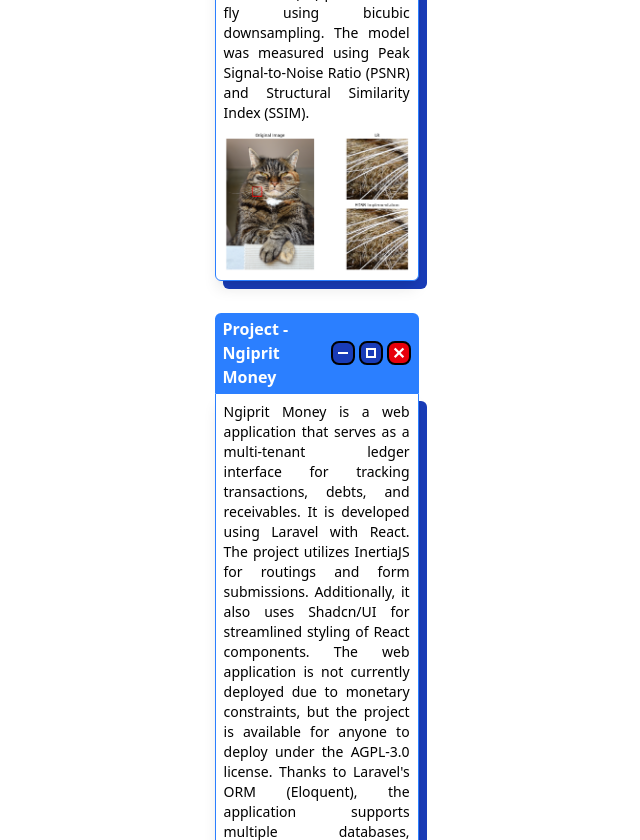
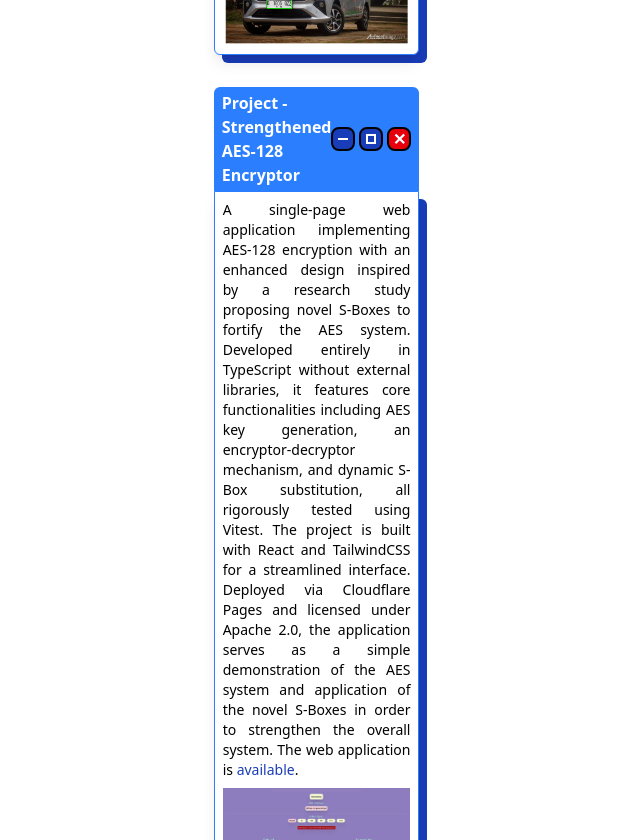
Before and after one commit to agw2005/agw2005.github.io, a React (Vite) app: page / in a window 1280 px wide. Shown: the part 1960-2800 px from the top of the page, without its empty margins (333-973 px from the left). Built offline with nearby package versions, Linux system fonts and the light colour scheme.

Commit message:
updated projects

```diff
--- a/src/App.tsx
+++ b/src/App.tsx
@@ -71,6 +71,23 @@ function App() {
                 {aboutMeData.Description}
               </WindowBorder>
 
+              <WindowBorder title="Project - Ngiprit Money">
+                <p className="mb-2">
+                  Ngiprit Money is a web application that serves as a
+                  multi-tenant ledger interface for tracking transactions,
+                  debts, and receivables. It is developed using Laravel with
+                  React. The project utilizes InertiaJS for routings and form
+                  submissions. Additionally, it also uses Shadcn/UI for
+                  streamlined styling of React components. The web application
+                  is not currently deployed due to monetary constraints, but the
+                  project is available for anyone to deploy under the AGPL-3.0
+                  license. Thanks to Laravel's ORM (Eloquent), the application
+                  supports multiple databases, including SQLite, MySQL, and
+                  PostgreSQL.
+                </p>
+                <img src="Ngiprit\ngiprit.png" alt="snippet of the project" />
+              </WindowBorder>
+
               <WindowBorder title="Project - License Plate Extractor">
                 <p className="mb-2">
                   This project employs CRNN architecture where CNN extracts
@@ -89,7 +106,58 @@ function App() {
                 />
               </WindowBorder>
 
-              <WindowBorder title="Project - Reproduction of EDSR">
+              <WindowBorder title="Project - Strengthened AES-128 Encryptor">
+                <p className="mb-2">
+                  A single-page web application implementing AES-128 encryption
+                  with an enhanced design inspired by a research study proposing
+                  novel S-Boxes to fortify the AES system. Developed entirely in
+                  TypeScript without external libraries, it features core
+                  functionalities including AES key generation, an
+                  encryptor-decryptor mechanism, and dynamic S-Box substitution,
+                  all rigorously tested using Vitest. The project is built with
+                  React and TailwindCSS for a streamlined interface. Deployed
+                  via Cloudflare Pages and licensed under Apache 2.0, the
+                  application serves as a simple demonstration of the AES system
+                  and application of the novel S-Boxes in order to strengthen
+                  the overall system. The web application is{" "}
+                  <a
+                    className="text-blue-800"
+                    target="_blank"
+                    href="https://aes-strengthened-sbox.pages.dev/"
+                  >
+                    available
+                  </a>
+                  .
+                </p>
+                <img src="AES\AES-128.png" alt="snippet of the project" />
+              </WindowBorder>
+
+              <WindowBorder title="Project - Toy 16-bit RSA Encryptor">
+                <p className="mb-2">
+                  A simple web application that demonstrates the core principles
+                  of RSA encryption through an web interface. Developed in
+                  TypeScript without external libraries, it implements complete
+                  RSA logic, including variable generation, key construction,
+                  and the encryptor-decryptor process, all within a concise and
+                  transparent codebase exceeding 230 lines excluding Vite's
+                  React initialization. Built with React and deployed via
+                  Cloudflare Pages. The project offers an accessible example of
+                  public-key cryptography. The application is publicly available
+                  under the Apache 2.0. The web application is available through
+                  this{" "}
+                  <a
+                    className="text-blue-800"
+                    target="_blank"
+                    href="https://a84007c5.16bit-rsa-encryption-test.pages.dev//"
+                  >
+                    link
+                  </a>
+                  .
+                </p>
+                <img src="RSA\RSA-16.png" alt="snippet of the project" />
+              </WindowBorder>
+
+              {/* <WindowBorder title="Project - Reproduction of EDSR">
                 <p className="mb-2">
                   This project aims to replicate a state-of-the-art super
                   resolution model called Enhanced Deep Super-Resolution Network
@@ -107,29 +175,11 @@ function App() {
                   Structural Similarity Index (SSIM).
                 </p>
                 <img src="EDSR\edsr.png" alt="snippet of the project" />
-              </WindowBorder>
-
-              <WindowBorder title="Project - Ngiprit Money">
-                <p className="mb-2">
-                  Ngiprit Money is a web application that serves as a
-                  multi-tenant ledger interface for tracking transactions,
-                  debts, and receivables. It is developed using Laravel with
-                  React. The project utilizes InertiaJS for routings and form
-                  submissions. Additionally, it also uses Shadcn/UI for
-                  streamlined styling of React components. The web application
-                  is not currently deployed due to monetary constraints, but the
-                  project is available for anyone to deploy under the AGPL-3.0
-                  license. Thanks to Laravel's ORM (Eloquent), the application
-                  supports multiple databases, including SQLite, MySQL, and
-                  PostgreSQL.
-                </p>
-                <img src="Ngiprit\ngiprit.png" alt="snippet of the project" />
-              </WindowBorder>
+              </WindowBorder> */}
             </>
           }
           right={
             <>
-
               <IterateStacks
                 StackTitle={myDesktopStackData.Title}
                 StackDescription={myDesktopStackData.Description}
@@ -149,8 +199,7 @@ function App() {
               />
             </>
           }
-        >
-        </MainLayout>
+        ></MainLayout>
       </div>
     </div>
   );
```
Also changed, not shown: public/AES/AES-128.png (added), public/RSA/RSA-16.png (added).
